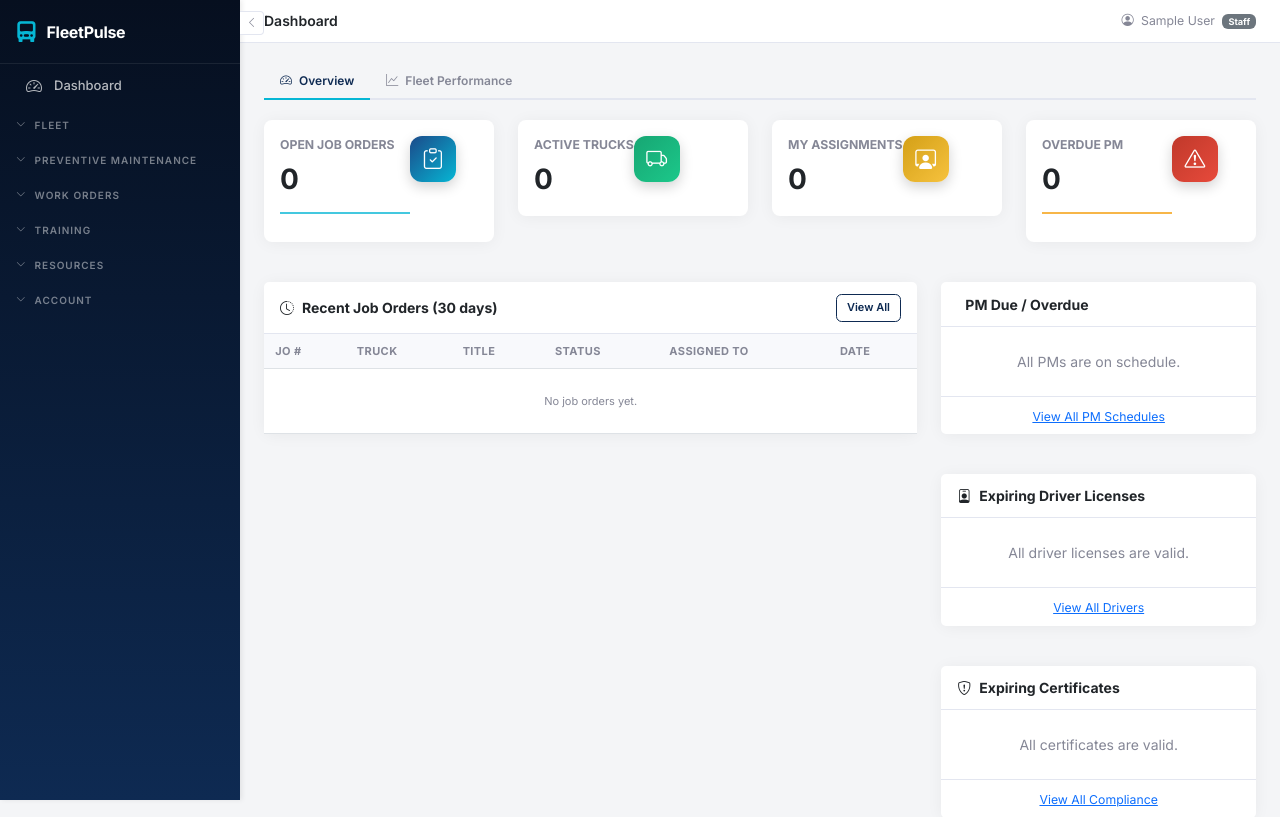
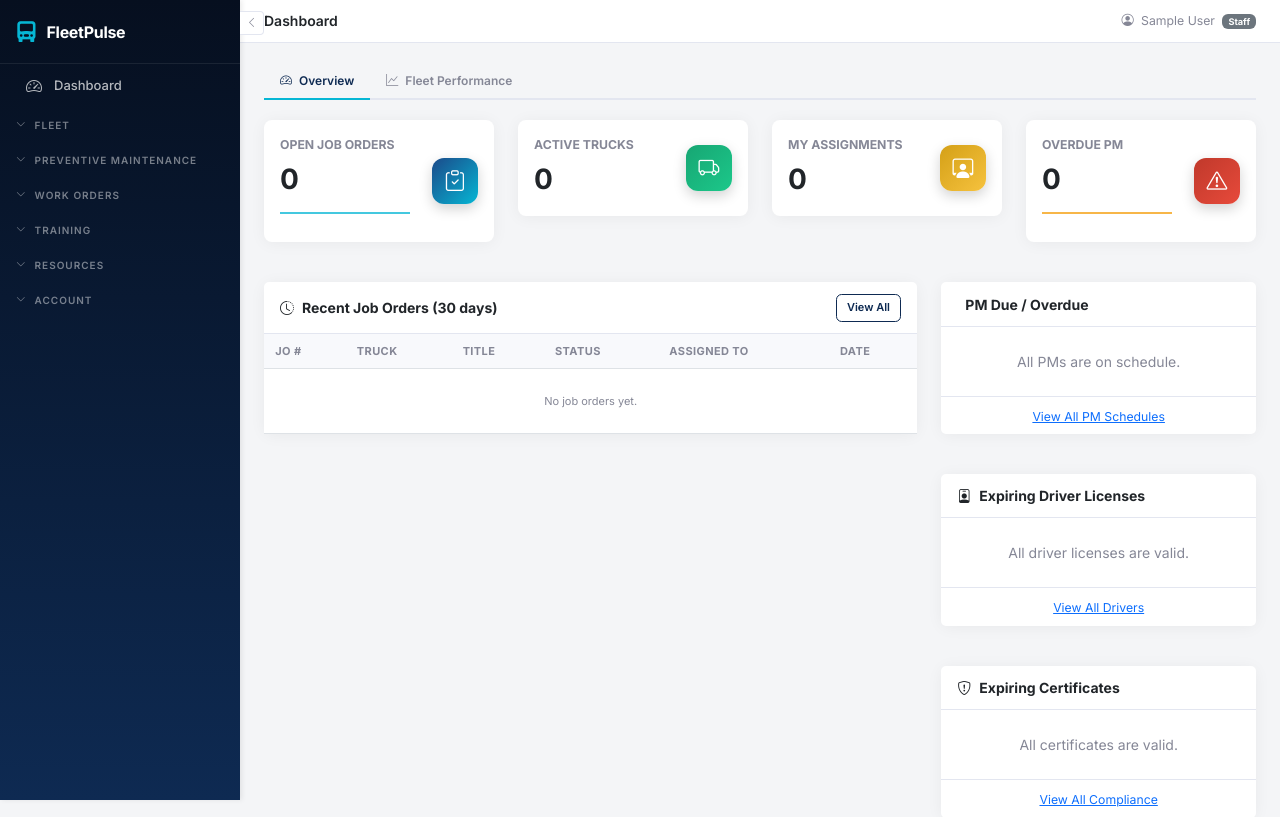
Before and after one commit to WinefredoSailes/stmiet-truckpmsmanagement, a Django app: page /accounts/ in a window 1280 px wide. Shown: the top 817 px of the page. Run offline with Django 5.2, Linux system fonts and the light colour scheme; the visitor is signed in with stand-in values (Sample User, id 1); data comes from the database, SQL or seed files in the repository; data that the repository does not hold is empty.

Commit message:
Fix overview stat card icon positioning: pin icon chips to right edge, vertically centered

```diff
--- a/truck_pms/accounts/templates/accounts/dashboard.html
+++ b/truck_pms/accounts/templates/accounts/dashboard.html
@@ -31,14 +31,10 @@
                     <a href="{% url 'joborders:list' %}" class="text-decoration-none text-reset">
                     <div class="card stat-card stat-card-primary">
                         <div class="card-body">
-                            <div class="d-flex justify-content-between">
-                                <div>
+                            <div class="stat-icon-chip"><i class="bi bi-clipboard-check"></i></div>
                             <div class="text-muted text-uppercase small fw-bold">Open Job Orders</div>
                             <div class="h3 mt-2 mb-1 fw-bold">{{ open_jo_count }}</div>
                             <div class="stat-spark"><canvas data-spark="jo" height="26"></canvas></div>
-                                </div>
-                                <div class="stat-icon-chip"><i class="bi bi-clipboard-check"></i></div>
-                            </div>
                         </div>
                     </div>
                     </a>
@@ -47,13 +43,9 @@
                     <a href="{% url 'trucks:list' %}" class="text-decoration-none text-reset">
                     <div class="card stat-card stat-card-success">
                         <div class="card-body">
-                            <div class="d-flex justify-content-between">
-                                <div>
+                            <div class="stat-icon-chip"><i class="bi bi-truck"></i></div>
                             <div class="text-muted text-uppercase small fw-bold">Active Trucks</div>
                             <div class="h3 mt-2 mb-1 fw-bold">{{ active_truck_count }}</div>
-                                </div>
-                                <div class="stat-icon-chip"><i class="bi bi-truck"></i></div>
-                            </div>
                         </div>
                     </div>
                     </a>
@@ -62,13 +54,9 @@
                     <a href="{% url 'joborders:my_assignments' %}" class="text-decoration-none text-reset">
                     <div class="card stat-card stat-card-warning">
                         <div class="card-body">
-                            <div class="d-flex justify-content-between">
-                                <div>
+                            <div class="stat-icon-chip"><i class="bi bi-person-workspace"></i></div>
                             <div class="text-muted text-uppercase small fw-bold">My Assignments</div>
                             <div class="h3 mt-2 mb-1 fw-bold">{{ my_assigned_count }}</div>
-                                </div>
-                                <div class="stat-icon-chip"><i class="bi bi-person-workspace"></i></div>
-                            </div>
                         </div>
                     </div>
                     </a>
@@ -77,14 +65,10 @@
                     <a href="{% url 'pms:schedule_list' %}" class="text-decoration-none text-reset">
                     <div class="card stat-card stat-card-danger">
                         <div class="card-body">
-                            <div class="d-flex justify-content-between">
-                                <div>
+                            <div class="stat-icon-chip"><i class="bi bi-exclamation-triangle"></i></div>
                             <div class="text-muted text-uppercase small fw-bold">Overdue PM</div>
                             <div class="h3 mt-2 mb-1 fw-bold">{{ overdue_pm_count }}</div>
                             <div class="stat-spark"><canvas data-spark="pm" height="26"></canvas></div>
-                                </div>
-                                <div class="stat-icon-chip"><i class="bi bi-exclamation-triangle"></i></div>
-                            </div>
                         </div>
                     </div>
                     </a>
--- a/truck_pms/static/css/style.css
+++ b/truck_pms/static/css/style.css
@@ -277,6 +277,7 @@
 }
 
 .stat-card {
+  position: relative;
   transition: transform .15s, box-shadow .15s;
 }
 
@@ -290,11 +291,14 @@
   opacity: .15;
 }
 
-/* gradient icon chips for stat cards */
+/* gradient icon chips for stat cards — pinned to the right edge, centered */
 .stat-icon-chip {
+  position: absolute;
+  top: 50%;
+  right: 1rem;
+  transform: translateY(-50%);
   width: 46px;
   height: 46px;
-  flex-shrink: 0;
   display: flex;
   align-items: center;
   justify-content: center;
@@ -310,10 +314,7 @@
 .stat-card-danger .stat-icon-chip { background: linear-gradient(135deg, #c0392b, var(--danger)); }
 
 .stat-card .card-body {
-  display: flex;
-  justify-content: space-between;
-  align-items: flex-start;
-  gap: .75rem;
+  padding-right: 70px;
 }
 
 .stat-spark canvas {
```
Lines whose indentation alone changed are shown as unchanged.
